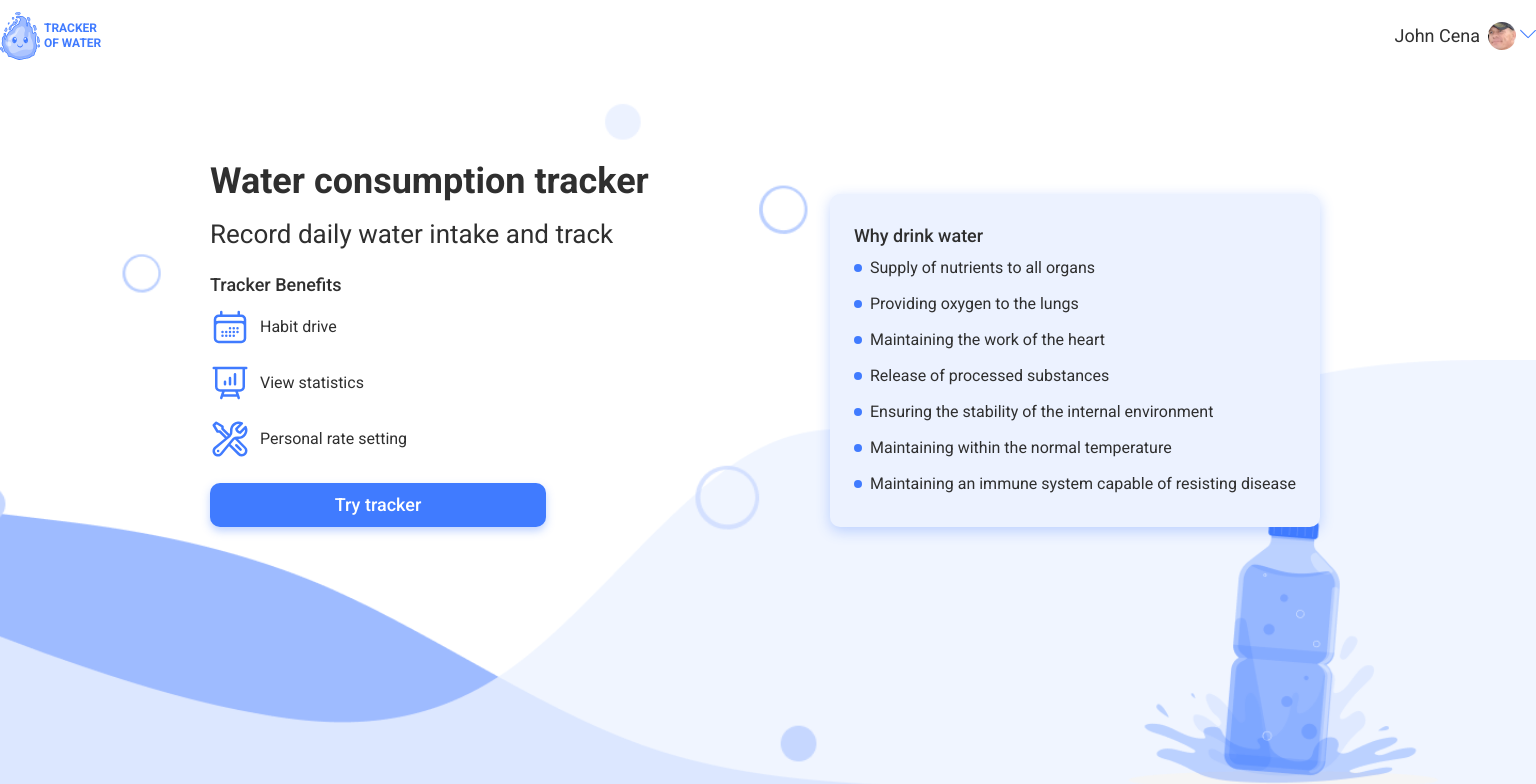
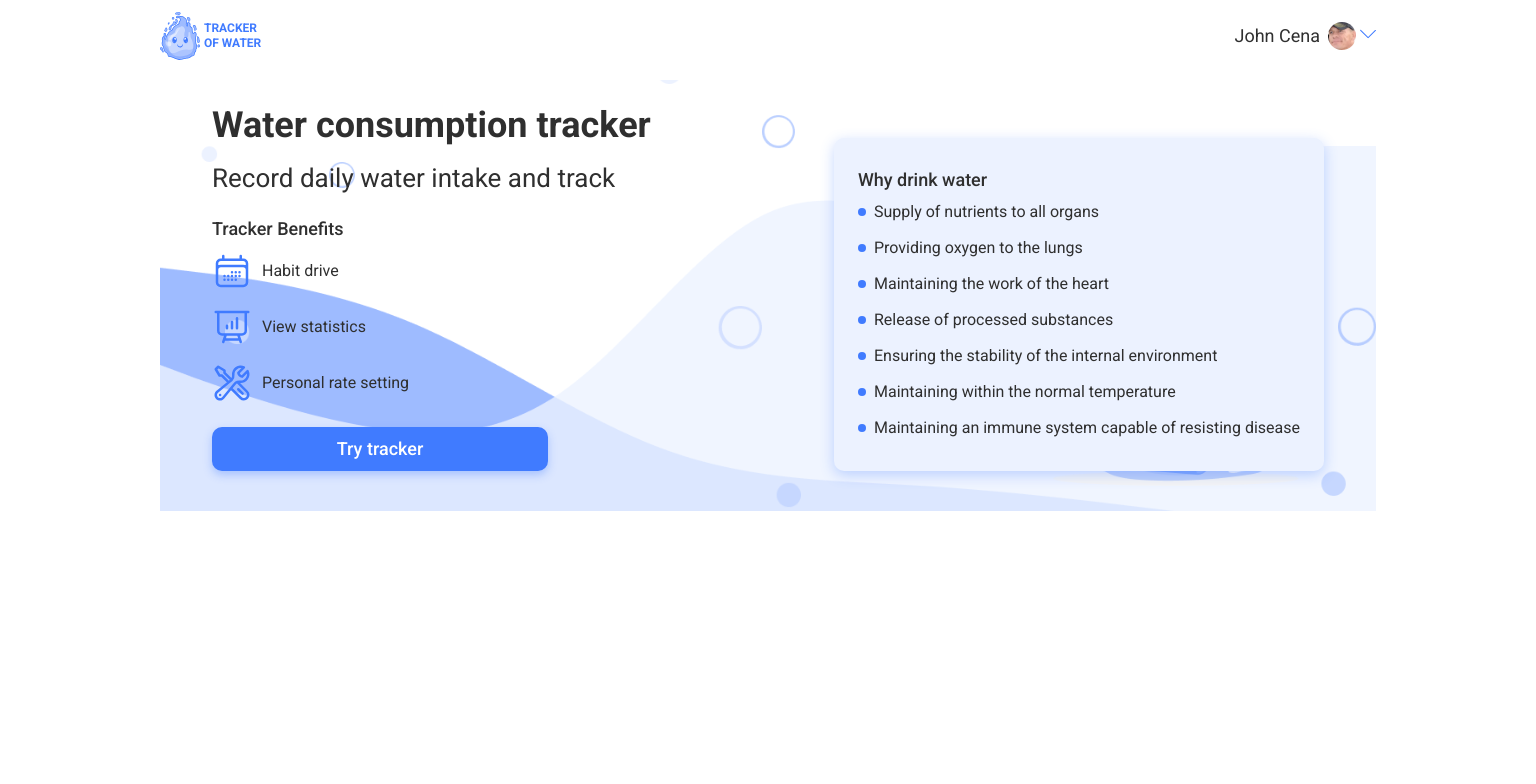
Before and after one commit to Iryna1511/project-06-front, a React (Vite) app: page /welcome in a window 1536 px wide. Shown: the top 784 px of the page. Built offline with nearby package versions, Linux system fonts and the light colour scheme.

Commit message:
container
start work on styles

```diff
--- a/src/App.jsx
+++ b/src/App.jsx
@@ -5,6 +5,7 @@ import { lazy, Suspense } from "react";
 import RestrictedRoute from "./RestrictedRoute.jsx";
 import PrivateRoute from "./PrivateRoute.jsx";
 import ConditionalRoute from "./ConditionalRoute.jsx";
+import Loader from "./components/Loader/Loader.jsx";
 
 import SharedLayout from "./components/SharedLayout/SharedLayout.jsx";
 const HomePage = lazy(() => import("./pages/HomePage/HomePage.jsx"));
@@ -15,7 +16,7 @@ import NotFoundPage from "./pages/NotFoundPage/NotFoundPage.jsx";
 
 function App() {
   return (
-    <Suspense fallback={<div>Loading...</div>}>
+    <Suspense fallback={<Loader />}>
       {/* тимчасова заглушка для лоудера */}
       <Routes>
         <Route path="/" element={<SharedLayout />}>
--- a/src/components/SharedLayout/SharedLayout.module.css
+++ b/src/components/SharedLayout/SharedLayout.module.css
@@ -1,19 +1,23 @@
 /*  ---------- MOBILE STYLES------- */
 
-/* .container {
-} */
+.container {
+  max-width: 312px;
+  padding-left: 16px;
+  padding-right: 16px;
+  margin: 0 auto;
+}
 
 /*  ---------- TABLET STYLES------- */
-/* @media screen and (min-width: 768px) {
+@media screen and (min-width: 768px) {
   .container {
-
+    max-width: 736px;
   }
-} */
+}
 
 /*  ---------- DESKTOP STYLES------- */
 
-/* @media screen and (min-width: 1440px) {
+@media screen and (min-width: 1440px) {
   .container {
-
+    max-width: 1248px;
   }
-} */
+}
--- a/src/pages/WelcomePage/WelcomePage.jsx
+++ b/src/pages/WelcomePage/WelcomePage.jsx
@@ -1,5 +1,5 @@
 import css from "./WelcomePage.module.css";
-import WaterСonsumptionTracker from "../../components/WaterСonsumptionTracker/WaterСonsumptionTracker";
+import WaterConsumptionTracker from "../../components/WaterСonsumptionTracker/WaterСonsumptionTracker";
 import WhyDrinkWater from "../../components/WhyDrinkWater/WhyDrinkWater";
 
 //тут має бути фон і контейнер для блоків(два компоненти )
@@ -7,7 +7,7 @@ export default function WelcomePage() {
   return (
     <div className={css.pageContainer}>
       <div className={css.infoContainer}>
-        <WaterСonsumptionTracker />
+        <WaterConsumptionTracker />
         <WhyDrinkWater />
       </div>
     </div>
--- a/src/pages/WelcomePage/WelcomePage.module.css
+++ b/src/pages/WelcomePage/WelcomePage.module.css
@@ -17,7 +17,7 @@
   background-position: center;
   background-repeat: no-repeat;
   width: 100%;
-  height: 100%;
+  /* height: 100%; */
 }
 
 .infoContainer {
@@ -32,9 +32,9 @@
     padding-right: 32px;
   }
 
-  .infoContainer {
+  /* .infoContainer {
     padding: 24px 20px 40px 20px;
-  }
+  } */
 }
 
 /*  ---------- DESKTOP STYLES------- */
@@ -45,13 +45,13 @@
         center / cover no-repeat,
       url("../../../public/img-bg-welcome/welcome-bg-desktop@1x.png") bottom
         center / contain no-repeat;
-    padding-left: 112px;
-    padding-right: 112px;
+    /* padding-left: 112px;
+    padding-right: 112px; */
   }
 
   .infoContainer {
     display: flex;
     justify-content: space-between;
-    padding: 80px 104px 294px 98px;
+    /* padding: 80px 104px 294px 98px; */
   }
 }
```
